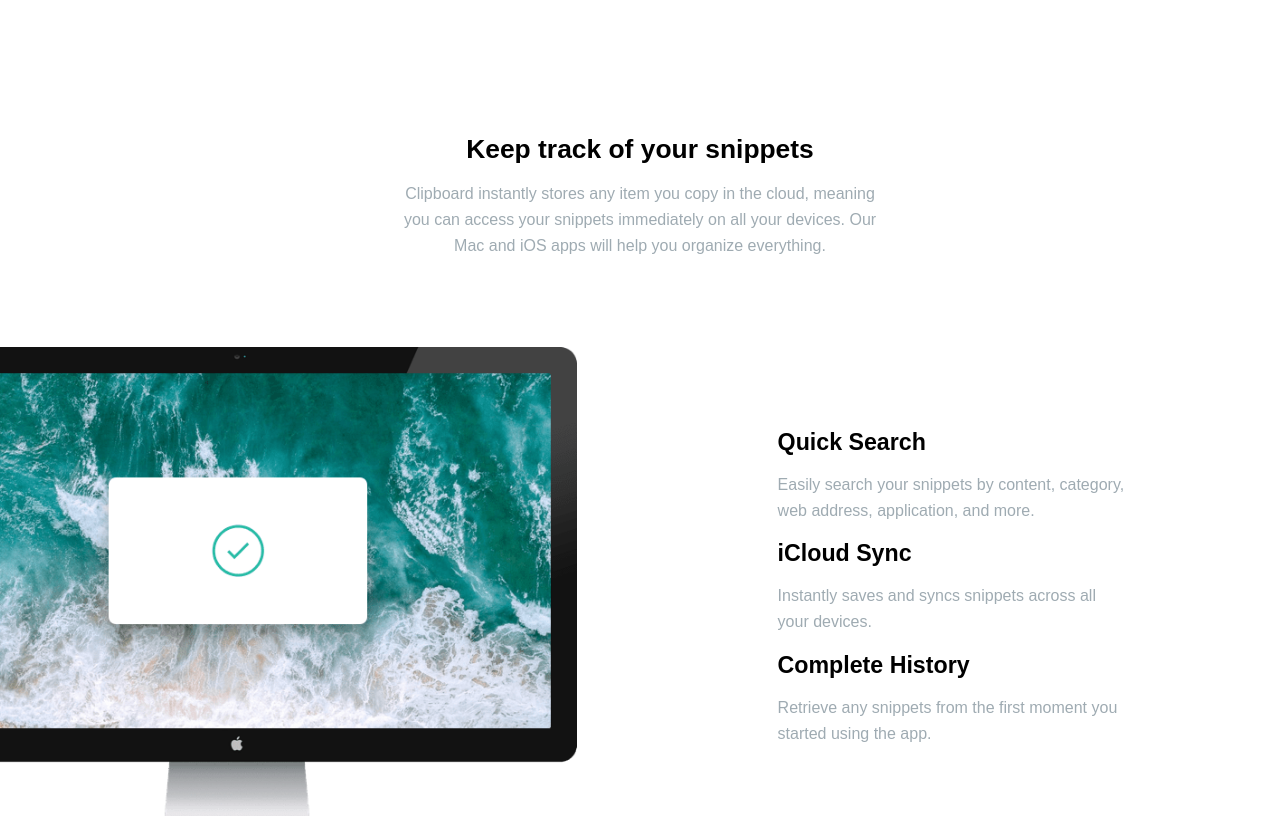
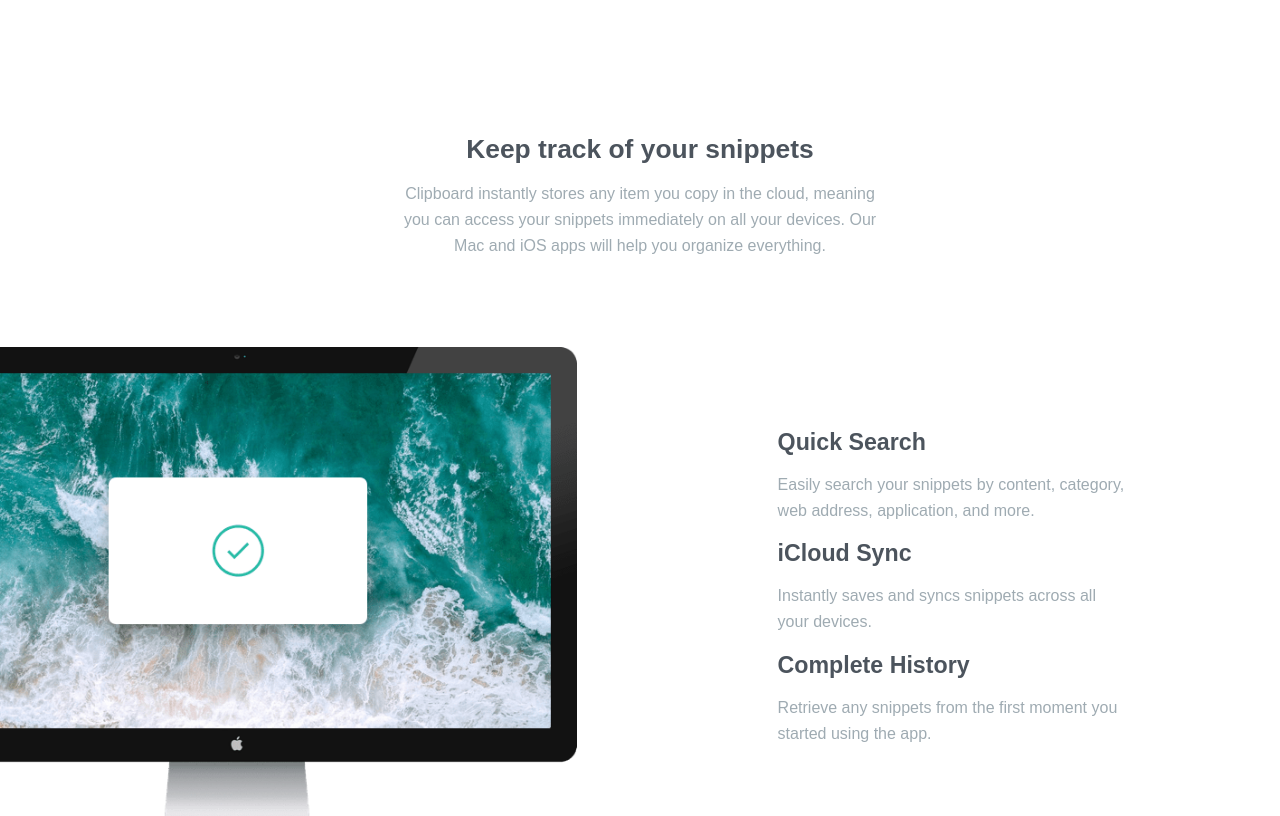
Before and after one commit to ivan-develops/clipboard-landing-page-master, a plain HTML site: page index.html in a window 1280 px wide. Shown: the part 540-1356 px from the top of the page. Drawn offline with Linux system fonts and the light colour scheme; a web font is replaced by a local one.

Commit message:
fix: add titles property

```diff
--- a/style.css
+++ b/style.css
@@ -93,9 +93,11 @@ section {
     font-size: 1.65rem;
     font-weight: 700;
     margin-top: 9.5rem;
+    color: var(--Gray-700);
 }
 .section__subtitle {
     font-size: 1.45rem;
+    color: var(--Gray-700);
 }
 
 .characteristics__image {
```
